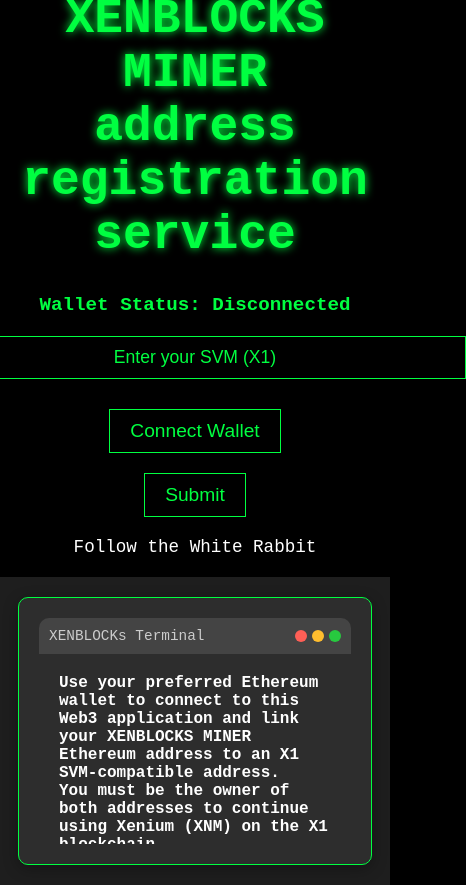
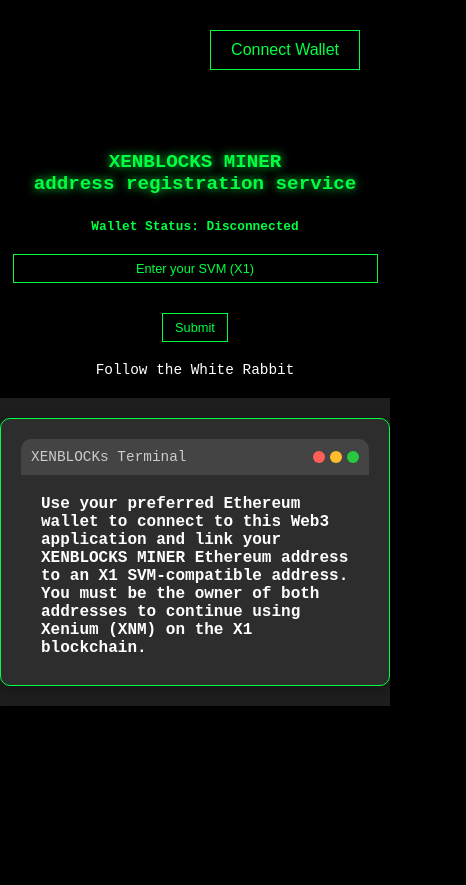
Before and after one commit to jacklevin74/address_connect, a plain HTML site: page index.html in a window 390 px wide. Shown: the whole page, 466 px wide, since content can reach past the window. After the commit the page ends 844 px from the top, so only its background shows below. Drawn offline with Linux system fonts and the light colour scheme.

Commit message:
pubkey validation with mobile ready page

```diff
--- a/index.html
+++ b/index.html
@@ -20,8 +20,8 @@
         }
 
         h1 {
-            font-size: 3rem;
-            margin-bottom: 2rem;
+            font-size: 2rem;
+            margin-bottom: 1.5rem;
             text-shadow: 0 0 10px #00FF41;
         }
 
@@ -32,7 +32,7 @@
             padding: 10px 20px;
             margin: 10px;
             cursor: pointer;
-            font-size: 1.2rem;
+            font-size: 1rem;
             transition: all 0.3s ease;
         }
 
@@ -46,10 +46,11 @@
             border: 1px solid #00FF41;
             color: #00FF41;
             padding: 10px;
-            width: 520px;
+            width: 90%;
+            max-width: 500px;
             text-align: center;
             margin-bottom: 20px;
-            font-size: 1.1rem;
+            font-size: 1rem;
         }
 
         input::placeholder {
@@ -64,13 +65,32 @@
 
         #output {
             margin-top: 20px;
-            font-size: 1.2rem;
+            font-size: 1rem;
         }
 
         #status {
             margin-bottom: 20px;
-            font-size: 1.2rem;
+            font-size: 1rem;
             font-weight: bold;
+        }
+
+        /* Position the Connect Wallet button in the top right */
+        button#connectWallet {
+            position: absolute;
+            top: 20px;
+            right: 20px;
+            background-color: black;
+            border: 1px solid #00FF41;
+            color: #00FF41;
+            padding: 10px 20px;
+            cursor: pointer;
+            font-size: 1rem;
+            transition: all 0.3s ease;
+        }
+
+        button#connectWallet:hover {
+            background-color: #00FF41;
+            color: black;
         }
 
         /* Terminal mockup styling */
@@ -88,7 +108,7 @@
             padding: 20px;
             color: white;
             font-family: 'Courier New', Courier, monospace;
-            max-width: 80%;
+            max-width: 90%;
             margin: 0 auto;
             border: 1px solid #00FF41;
             box-shadow: 0 4px 15px rgba(0, 0, 0, 0.3);
@@ -152,17 +172,74 @@
             margin-top: 10px;
             color: white;
             text-decoration: none;
-            font-size: 1.1rem;
+            font-size: 1rem;
         }
 
         .white-rabbit-link:hover {
             text-decoration: underline;
         }
+
+        /* Media queries for responsiveness */
+        @media (max-width: 768px) {
+            h1 {
+                font-size: 1.5rem;
+            }
+
+            button {
+                font-size: 0.9rem;
+                padding: 8px 16px;
+            }
+
+            input {
+                font-size: 0.9rem;
+                padding: 8px;
+            }
+
+            #output {
+                font-size: 0.9rem;
+            }
+
+            #status {
+                font-size: 0.9rem;
+            }
+        }
+
+        @media (max-width: 480px) {
+            h1 {
+                font-size: 1.2rem;
+            }
+
+            button {
+                font-size: 0.8rem;
+                padding: 6px 12px;
+            }
+
+            input {
+                font-size: 0.8rem;
+                padding: 6px;
+            }
+
+            #output {
+                font-size: 0.8rem;
+            }
+
+            #status {
+                font-size: 0.8rem;
+            }
+
+            .terminal {
+                max-width: 100%;
+            }
+
+            .white-rabbit-link {
+                font-size: 0.9rem;
+            }
+        }
     </style>
     <script src="scripts/bs58.bundle.js"></script>
 </head>
 <body>
-	<h1>XENBLOCKS MINER<br> address registration service</h1>
+    <h1>XENBLOCKS MINER<br> address registration service</h1>
     <div id="status">Wallet Status: Disconnected</div>
     <input type="text" id="addressInput" placeholder="Enter your SVM (X1)" />
     <button id="connectWallet">Connect Wallet</button>
@@ -327,8 +404,8 @@
             <div class="terminal-body">
                 <p>Use your preferred Ethereum wallet to connect to this Web3 application and link your XENBLOCKS MINER Ethereum address to an X1 SVM-compatible address.</p>
                 <p>You must be the owner of both addresses to continue using Xenium (XNM) on the X1 blockchain.</p>
-		<p> ... </p>
-		<p>This Web3 App will not ask you to send fees or any crypto.  Double check your browser address to be <u>https://xenblocks.io</u> only.  Do not interact with any other addresses </p>
+                <p> ... </p>
+                <p>This Web3 App will not ask you to send fees or any crypto.  Double check your browser address to be <u>https://xenblocks.io</u> only.  Do not interact with any other addresses </p>
             </div>
         </div>
     </footer>
```
Also changed, not shown: server.js (+17 -0 lines).
